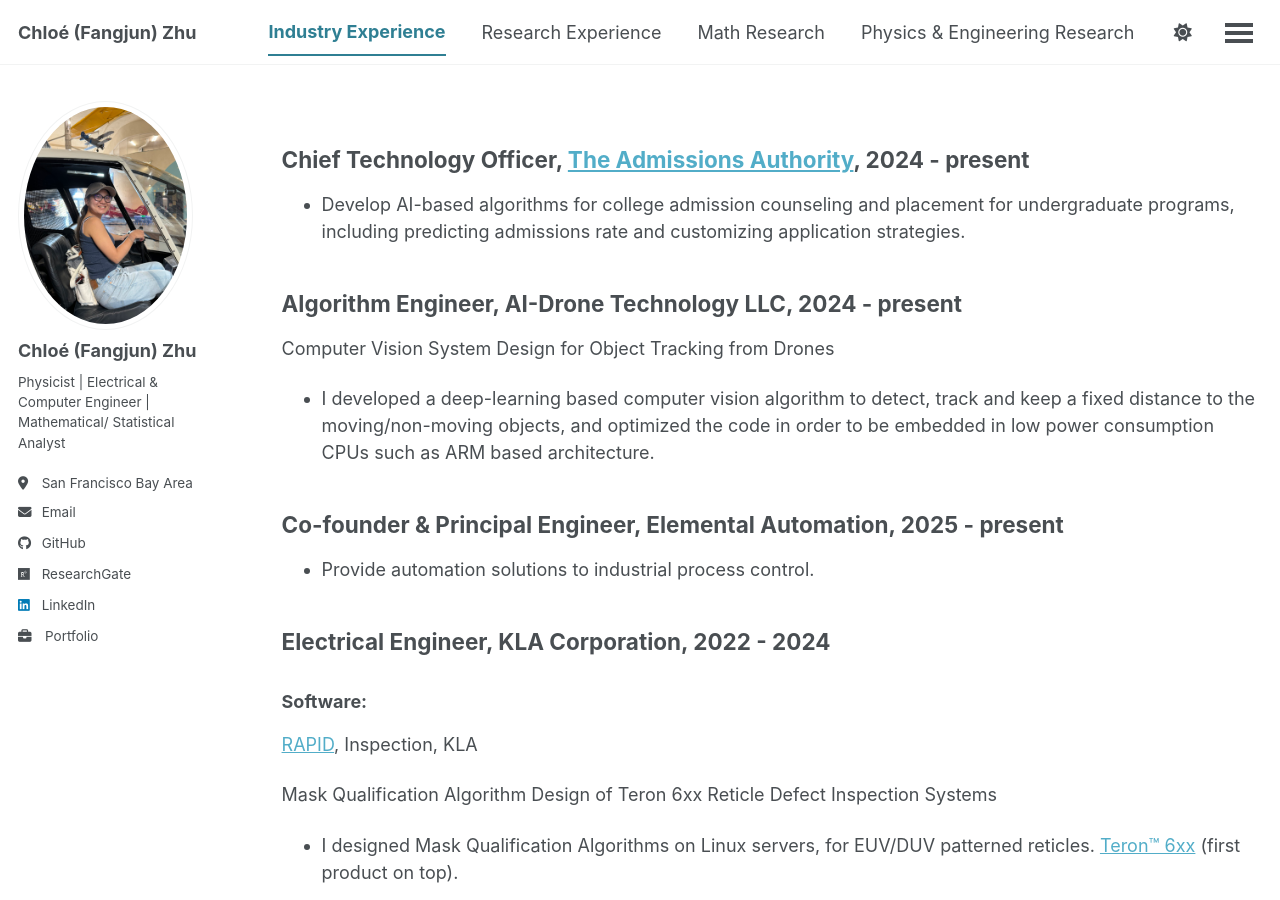
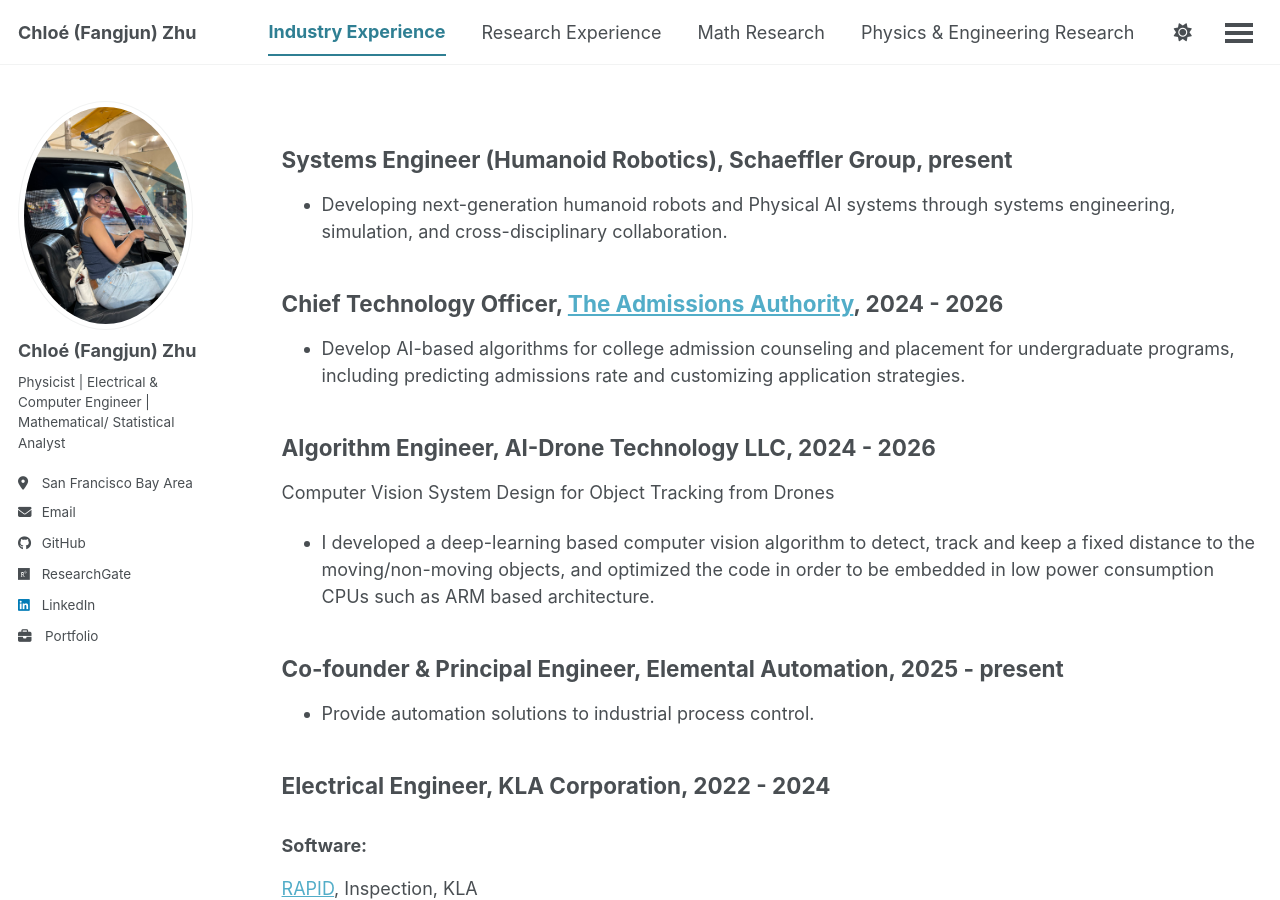
Before and after one commit to ChloeZhu1/ChloeZhu1.github.io, a Jekyll site: the page built from _pages/industry-experience.md, in a window 1280 px wide and 900 px high. Built offline with Jekyll 4.4.1, drawn with Linux system fonts in a browser that asks for light colours; a script bundle is joined from its source files by our own code; library files that are not in the unit come from our copies.

Commit message:
Update industry experience section with new roles

```diff
--- a/_pages/industry-experience.md
+++ b/_pages/industry-experience.md
@@ -7,10 +7,13 @@
   - /resume
 ---
 {% include base_path %}
-## Chief Technology Officer, [The Admissions Authority](https://www.theadmissionsauthority.com/), 2024 - present
+## Systems Engineer (Humanoid Robotics), Schaeffler Group, present
+* Developing next-generation humanoid robots and Physical AI systems through systems engineering, simulation, and cross-disciplinary collaboration.
+
+## Chief Technology Officer, [The Admissions Authority](https://www.theadmissionsauthority.com/), 2024 - 2026
 * Develop AI-based algorithms for college admission counseling and placement for undergraduate programs, including predicting admissions rate and customizing application strategies.
 
-## Algorithm Engineer, AI-Drone Technology LLC, 2024 - present
+## Algorithm Engineer, AI-Drone Technology LLC, 2024 - 2026
 Computer Vision System Design for Object Tracking from Drones
 * I developed a deep-learning based computer vision algorithm to detect, track and keep a fixed distance to the moving/non-moving objects, and optimized the code in order to be embedded in low power consumption CPUs such as ARM based architecture.
 
```
